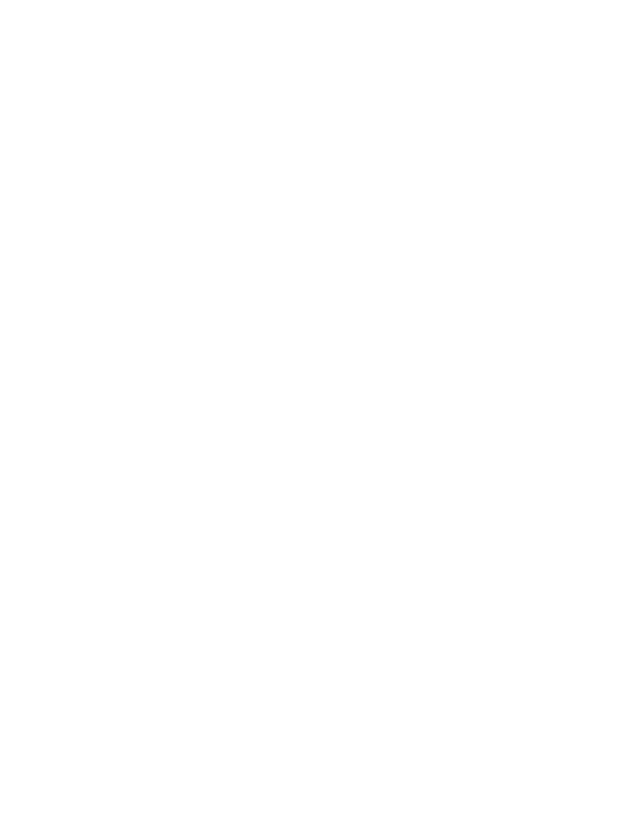
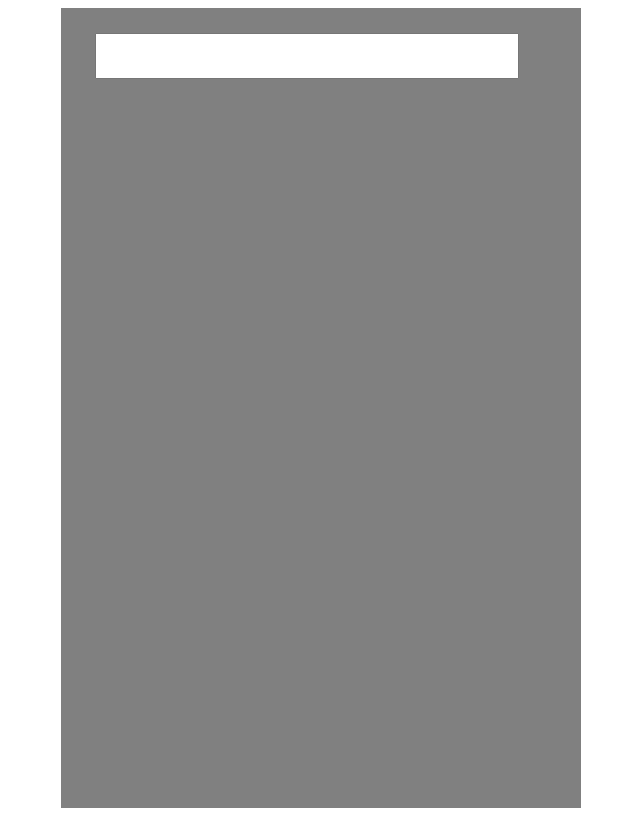
Before and after one commit to armond-jose/simple-calculator, a plain HTML site: page index.html in a window 1280 px wide. Shown: the whole page, without its empty margins (319-959 px from the left). Drawn offline with Linux system fonts and the light colour scheme.

Commit message:
made basic layout

```diff
--- a/index.html
+++ b/index.html
@@ -8,6 +8,12 @@
     <script src="script.js"></script>
 </head>
 <body>
-
+    <div class="main-body">
+        <div class="calc">
+            <div class="output">
+                <input type="text" class="screen">
+            </div>
+        </div>
+    </div>
 </body>
 </html>
--- a/style.css
+++ b/style.css
@@ -0,0 +1,21 @@
+.body{
+    margin: 0;
+}
+.main-body{
+    display: flex;
+    justify-content: center;
+    align-items: start;
+    min-height: 100vh;
+}
+.calc{
+    width: 520px;
+    height:100vh;
+    background: grey;
+}
+.screen{
+    margin-left: 34px;
+    width: 80%;
+    margin-top: 25px;
+    height: 40px;
+    pointer-events: none;
+}
```
